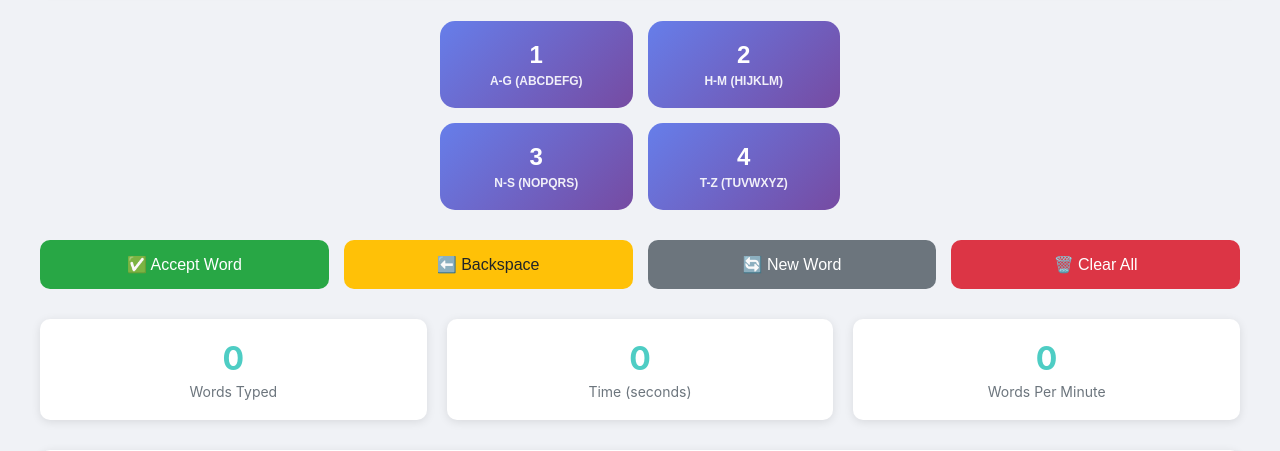
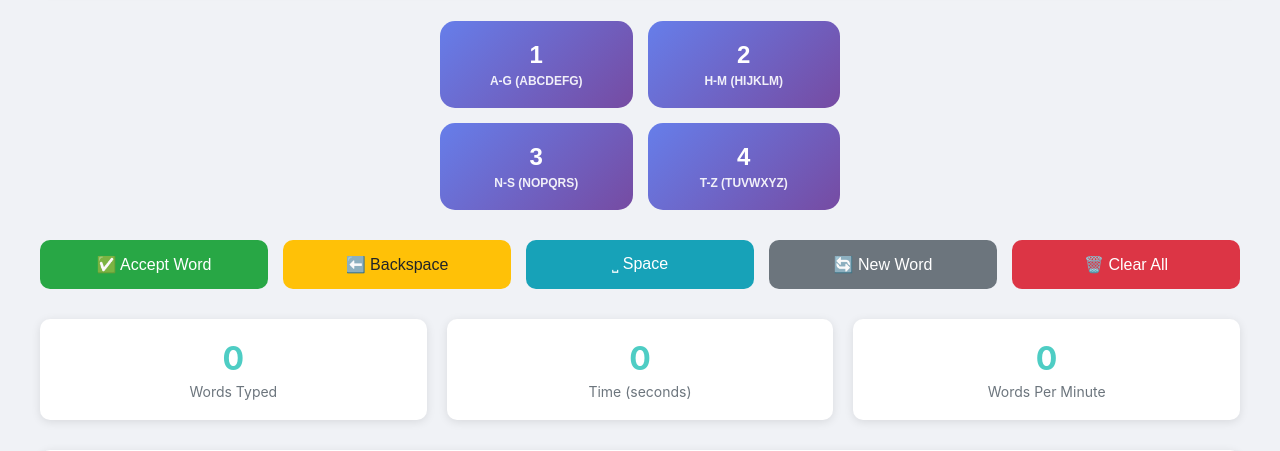
Before and after one commit to jacobsafar/AIKeyboard, a Flask app: page / in a window 1280 px wide. Shown: the part 489-940 px from the top of the page. Run offline with Flask 3, Linux system fonts and the light colour scheme; data that the repository does not hold is empty.

Commit message:
Add space button and reset suggestions when clearing text field
Implements a new '/add_space' endpoint and resets word predictions on '/clear_all', adding a space button to index.html.

Replit-Commit-Author: Agent
Replit-Commit-Session-Id: 985a9fc3-e5ae-499b-8e58-8e1673cae6aa
Replit-Commit-Screenshot-Url: https://storage.googleapis.com/screenshot-production-us-central1/6be75296-ea90-4192-8eff-f369ab9c8a21/985a9fc3-e5ae-499b-8e58-8e1673cae6aa/K4spcez

```diff
--- a/app.py
+++ b/app.py
@@ -172,6 +172,38 @@ def new_word():
     except Exception as e:
         return jsonify({'error': str(e)}), 500
 
+@app.route('/add_space', methods=['POST'])
+def add_space():
+    """Add a space to the typed text"""
+    try:
+        # Add space to typed text if there's already text
+        if session['typed_text']:
+            session['typed_text'] += " "
+
+        # Clear current word predictions
+        session['button_sequence'] = []
+        session['current_word'] = ""
+        session['predicted_words'] = []
+        session['next_word_predictions'] = []
+
+        # Calculate performance metrics
+        elapsed_time = time.time() - session['start_time']
+        wpm = (session['word_count'] / (elapsed_time / 60)) if elapsed_time > 0 else 0
+
+        return jsonify({
+            'current_word': session['current_word'],
+            'alternative_words': session['predicted_words'],
+            'next_word_predictions': session['next_word_predictions'],
+            'button_sequence': session['button_sequence'],
+            'typed_text': session['typed_text'],
+            'word_count': session['word_count'],
+            'elapsed_time': round(elapsed_time, 1),
+            'wpm': round(wpm, 1)
+        })
+
+    except Exception as e:
+        return jsonify({'error': str(e)}), 500
+
 @app.route('/clear_all', methods=['POST'])
 def clear_all():
     """Clear everything and start over"""
--- a/templates/index.html
+++ b/templates/index.html
@@ -151,7 +151,7 @@
 
         .controls {
             display: grid;
-            grid-template-columns: repeat(4, 1fr);
+            grid-template-columns: repeat(5, 1fr);
             gap: 15px;
             margin-bottom: 30px;
         }
@@ -195,6 +195,14 @@
 
         .control-button.clear:hover {
             background: #c82333;
+        }
+
+        .control-button.space {
+            background: #17a2b8;
+        }
+
+        .control-button.space:hover {
+            background: #138496;
         }
 
         .metrics {
@@ -357,6 +365,7 @@
         <div class="controls">
             <button class="control-button accept" onclick="acceptWord()">✅ Accept Word</button>
             <button class="control-button backspace" onclick="backspace()">⬅️ Backspace</button>
+            <button class="control-button space" onclick="addSpace()">⎵ Space</button>
             <button class="control-button" onclick="newWord()">🔄 New Word</button>
             <button class="control-button clear" onclick="clearAll()">🗑️ Clear All</button>
         </div>
@@ -550,6 +559,15 @@
             }
         }
 
+        async function addSpace() {
+            try {
+                const result = await makeRequest('/add_space');
+                updateUI(result);
+            } catch (error) {
+                console.error('Error adding space:', error);
+            }
+        }
+
         async function clearAll() {
             try {
                 const result = await makeRequest('/clear_all');
@@ -594,6 +612,10 @@
                 case 'Escape':
                     newWord();
                     break;
+                case ' ':
+                    event.preventDefault();
+                    addSpace();
+                    break;
             }
         });
 
```
